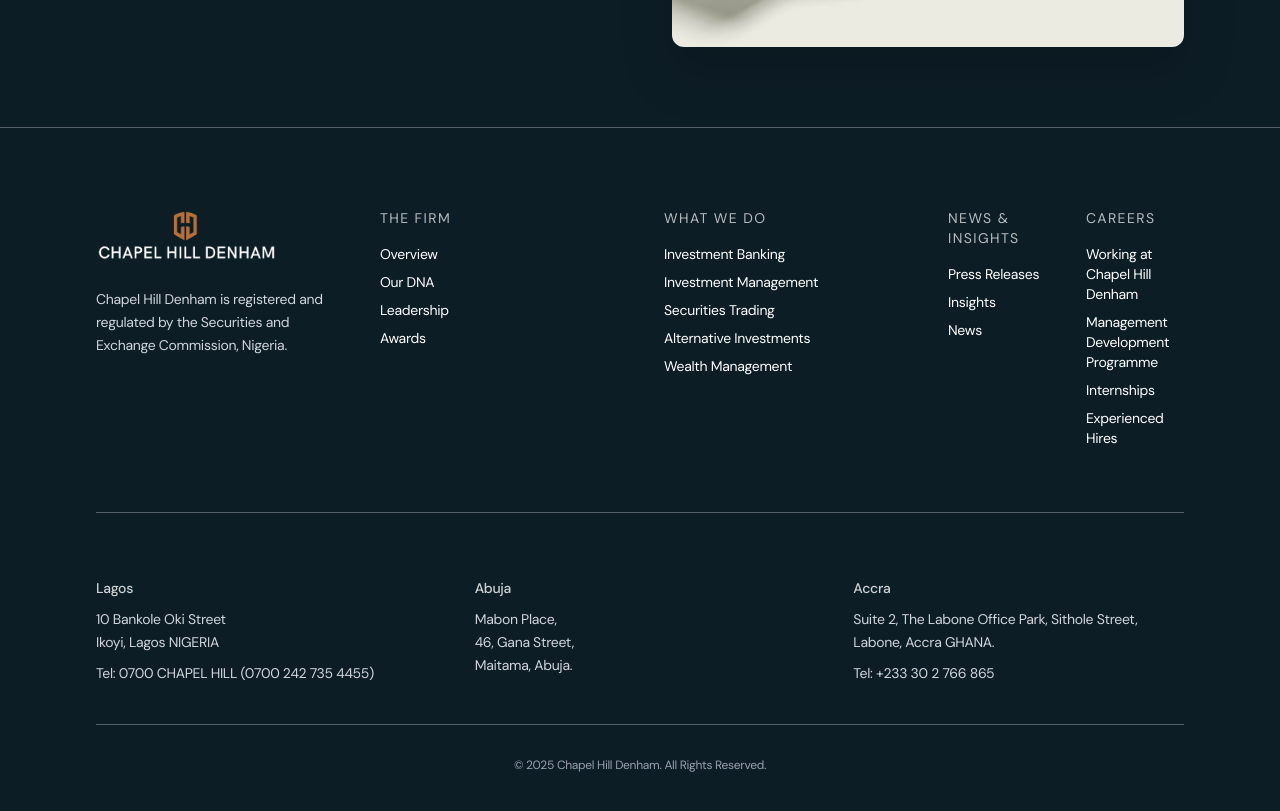
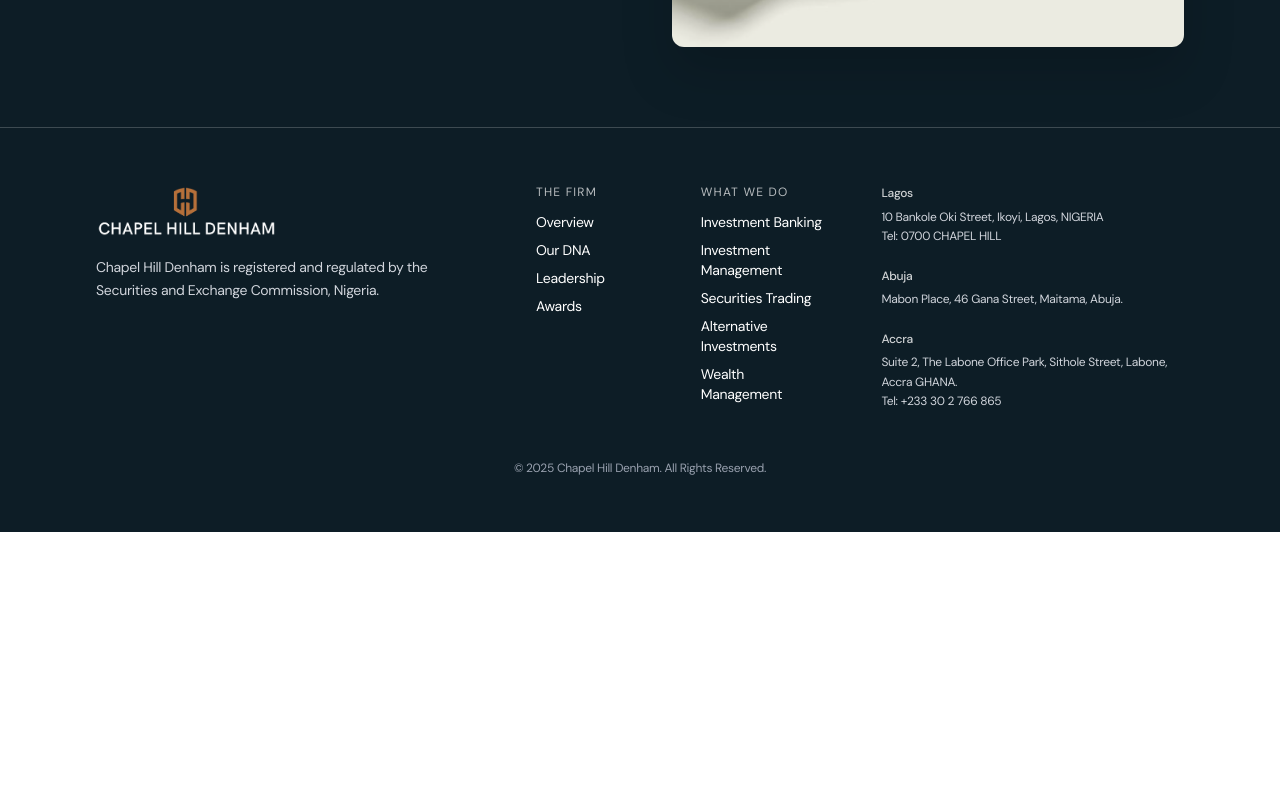
Before and after one commit to Edward-Ijeruh/chapelhill, a React (Vite) app: page / in a window 1280 px wide. Shown: the part 5960-6771 px from the top of the page. After the commit the page ends 6492 px from the top, so only its background shows below. Built offline with nearby package versions, Linux system fonts and the light colour scheme.

Commit message:
Reduce Footer content

```diff
--- a/src/Components/Footer.tsx
+++ b/src/Components/Footer.tsx
@@ -3,178 +3,87 @@
 export default function Footer() {
   return (
     <footer
-      className="bg-[#0d1d26] text-white pt-20 pb-10 px-6 md:px-12 lg:px-24 border-t border-white/30"
-      style={{
-        fontFamily: '"DM Sans", sans-serif',
-        letterSpacing: "-0.3px",
-      }}
+      className="bg-[#0d1d26] text-white py-14 px-6 md:px-12 lg:px-24 border-t border-white/20"
+      style={{ fontFamily: '"DM Sans", sans-serif', letterSpacing: "-0.3px" }}
     >
-      <div className="max-w-7xl mx-auto">
-        {/* Top area */}
-        <div className="grid md:grid-cols-4 gap-12 pb-16 border-b border-white/30">
-          {/* Logo */}
-          <div>
-            <img src={NavLogo} alt="Logo" className="h-14 w-auto mb-6" />
-            <p className="text-sm text-gray-300 max-w-xs leading-relaxed">
+      <div className="max-w-7xl mx-auto space-y-12">
+        <div className="flex flex-col md:flex-row justify-between gap-14">
+          {/* Left side*/}
+          <div className="max-w-sm">
+            <img src={NavLogo} alt="Logo" className="h-14 w-auto mb-4" />
+            <p className="text-sm text-gray-300 leading-relaxed">
               Chapel Hill Denham is registered and regulated by the Securities
               and Exchange Commission, Nigeria.
             </p>
           </div>
 
-          {/* The Firm */}
+          {/* Middle */}
+          <div className="grid grid-cols-2 gap-10 text-sm">
             <div>
-            <h4 className="text-sm tracking-widest mb-4 text-white/70 uppercase">
+              <h4 className="text-white/70 uppercase text-xs mb-3 tracking-widest">
                 The Firm
               </h4>
-            <ul className="space-y-2 text-sm">
-              <li>
+              <ul className="space-y-2">
+                {["Overview", "Our DNA", "Leadership", "Awards"].map((item) => (
+                  <li key={item}>
                     <a href="#" className="hover:text-gray-300 transition">
-                  Overview
+                      {item}
                     </a>
                   </li>
-              <li>
-                <a href="#" className="hover:text-gray-300 transition">
-                  Our DNA
-                </a>
-              </li>
-              <li>
-                <a href="#" className="hover:text-gray-300 transition">
-                  Leadership
-                </a>
-              </li>
-              <li>
-                <a href="#" className="hover:text-gray-300 transition">
-                  Awards
-                </a>
-              </li>
-            </ul>
-          </div>
-
-          {/* What We Do */}
-          <div>
-            <h4 className="text-sm tracking-widest mb-4 text-white/70 uppercase">
-              What We Do
-            </h4>
-            <ul className="space-y-2 text-sm">
-              <li>
-                <a href="#" className="hover:text-gray-300 transition">
-                  Investment Banking
-                </a>
-              </li>
-              <li>
-                <a href="#" className="hover:text-gray-300 transition">
-                  Investment Management
-                </a>
-              </li>
-              <li>
-                <a href="#" className="hover:text-gray-300 transition">
-                  Securities Trading
-                </a>
-              </li>
-              <li>
-                <a href="#" className="hover:text-gray-300 transition">
-                  Alternative Investments
-                </a>
-              </li>
-              <li>
-                <a href="#" className="hover:text-gray-300 transition">
-                  Wealth Management
-                </a>
-              </li>
-            </ul>
-          </div>
-
-          {/* News & Careers */}
-          <div className="grid grid-cols-2 gap-10">
-            <div>
-              <h4 className="text-sm tracking-widest mb-4 text-white/70 uppercase">
-                News & Insights
-              </h4>
-              <ul className="space-y-2 text-sm">
-                <li>
-                  <a href="#" className="hover:text-gray-300 transition">
-                    Press Releases
-                  </a>
-                </li>
-                <li>
-                  <a href="#" className="hover:text-gray-300 transition">
-                    Insights
-                  </a>
-                </li>
-                <li>
-                  <a href="#" className="hover:text-gray-300 transition">
-                    News
-                  </a>
-                </li>
+                ))}
               </ul>
             </div>
 
             <div>
-              <h4 className="text-sm tracking-widest mb-4 text-white/70 uppercase">
-                Careers
+              <h4 className="text-white/70 uppercase text-xs mb-3 tracking-widest">
+                What We Do
               </h4>
-              <ul className="space-y-2 text-sm">
-                <li>
+              <ul className="space-y-2">
+                {[
+                  "Investment Banking",
+                  "Investment Management",
+                  "Securities Trading",
+                  "Alternative Investments",
+                  "Wealth Management",
+                ].map((item) => (
+                  <li key={item}>
                     <a href="#" className="hover:text-gray-300 transition">
-                    Working at Chapel Hill Denham
+                      {item}
                     </a>
                   </li>
-                <li>
-                  <a href="#" className="hover:text-gray-300 transition">
-                    Management Development Programme
-                  </a>
-                </li>
-                <li>
-                  <a href="#" className="hover:text-gray-300 transition">
-                    Internships
-                  </a>
-                </li>
-                <li>
-                  <a href="#" className="hover:text-gray-300 transition">
-                    Experienced Hires
-                  </a>
-                </li>
+                ))}
               </ul>
+            </div>
+          </div>
+
+          {/* Right side */}
+          <div className="text-[12px] text-gray-300 leading-relaxed space-y-5 max-w-xs">
+            <div>
+              <h4 className="text-white/80 font-medium mb-1">Lagos</h4>
+              <p>
+                10 Bankole Oki Street, Ikoyi, Lagos, NIGERIA <br />
+                Tel: 0700 CHAPEL HILL
+              </p>
+            </div>
+
+            <div>
+              <h4 className="text-white/80 font-medium mb-1">Abuja</h4>
+              <p>Mabon Place, 46 Gana Street, Maitama, Abuja.</p>
+            </div>
+
+            <div>
+              <h4 className="text-white/80 font-medium mb-1">Accra</h4>
+              <p>
+                Suite 2, The Labone Office Park, Sithole Street, Labone, Accra
+                GHANA. <br />
+                Tel: +233 30 2 766 865
+              </p>
             </div>
           </div>
         </div>
 
-        {/* Offices */}
-        <div className="grid md:grid-cols-3 gap-12 pt-16 pb-10 border-b border-white/30 text-sm leading-relaxed text-gray-300">
-          <div>
-            <h4 className="text-white/80 font-medium mb-2">Lagos</h4>
-            <p>
-              10 Bankole Oki Street
-              <br />
-              Ikoyi, Lagos NIGERIA
-            </p>
-            <p className="mt-2">Tel: 0700 CHAPEL HILL (0700 242 735 4455)</p>
-          </div>
-
-          <div>
-            <h4 className="text-white/80 font-medium mb-2">Abuja</h4>
-            <p>
-              Mabon Place,
-              <br />
-              46, Gana Street,
-              <br />
-              Maitama, Abuja.
-            </p>
-          </div>
-
-          <div>
-            <h4 className="text-white/80 font-medium mb-2">Accra</h4>
-            <p>
-              Suite 2, The Labone Office Park, Sithole Street,
-              <br />
-              Labone, Accra GHANA.
-            </p>
-            <p className="mt-2">Tel: +233 30 2 766 865</p>
-          </div>
-        </div>
-
         {/* Bottom */}
-        <div className="pt-8 text-center text-xs text-gray-400">
+        <div className="text-center text-xs text-gray-400">
           © {new Date().getFullYear()} Chapel Hill Denham. All Rights Reserved.
         </div>
       </div>
--- a/src/Components/Navbar.tsx
+++ b/src/Components/Navbar.tsx
@@ -3,6 +3,7 @@
 import { ChevronDown, Globe, Menu, X } from "lucide-react";
 import NavLogo from "../assets/images/logo/chapel-hill-denham-logo-retina-white-version.png";
 
+// Menu items
 const menuItems = [
   {
     label: "The Firm",
@@ -11,11 +12,36 @@
   {
     label: "What We Do",
     dropdown: [
-      "Investment Banking",
-      "Investment Management",
-      "Securities Trading",
-      "Alternative Investments",
-      "Wealth Management",
+      {
+        title: "Investment Banking",
+        description:
+          "Chapel Hill has closed more investment banking transactions than any other firm in Nigeria with over 370 transactions worth over ₦51.2 Trillion.",
+        link: "#",
+      },
+      {
+        title: "Investment Management",
+        description:
+          "Chapel Hill is Nigeria's leading asset manager creating long-term value for our clients through our investment and risk management expertise.",
+        link: "#",
+      },
+      {
+        title: "Securities Trading & Research",
+        description:
+          "Chapel Hill is one of the top broking firms in Nigeria and given the strength of our team, we are the preferred choice for clients.",
+        link: "#",
+      },
+      {
+        title: "Alternative Investments",
+        description:
+          "Our proven history of success underscores our position as a leader in the alternative investment space.",
+        link: "#",
+      },
+      {
+        title: "Wealth Management",
+        description:
+          "We excel in providing comprehensive wealth management solutions tailored to the unique needs of our clients. Our approach is rooted in a deep commitment to understanding our clients’ financial landscape, values, and long-term objectives.",
+        link: "#",
+      },
     ],
   },
   {
@@ -28,7 +54,7 @@
   {
     label: "Careers",
     dropdown: [
-      "Working at Chepel Hill Denham",
+      "Working at Chapel Hill Denham",
       "Management Development Programme",
       "Internships",
       "Experienced Hires",
@@ -42,18 +68,21 @@
 export default function Navbar() {
   const [mobileOpen, setMobileOpen] = useState(false);
   const [openDropdown, setOpenDropdown] = useState<string | null>(null);
+  const [openService, setOpenService] = useState<string | null>(null);
+  const [openServiceMobile, setOpenServiceMobile] = useState<string | null>(
+    null
+  );
   const [country, setCountry] = useState("Nigeria");
-
   const navRef = useRef<HTMLDivElement | null>(null);
 
-  // Listens to clicks outside dropdowns
   useEffect(() => {
     const handleClickOutside = (e: MouseEvent) => {
       if (navRef.current && !navRef.current.contains(e.target as Node)) {
         setOpenDropdown(null);
+        setOpenService(null);
+        setOpenServiceMobile(null);
       }
     };
-
     document.addEventListener("mousedown", handleClickOutside);
     return () => document.removeEventListener("mousedown", handleClickOutside);
   }, []);
@@ -62,16 +91,12 @@
     <nav
       ref={navRef}
       className="fixed top-0 left-0 w-full z-50 bg-[#0d1d26] border-b border-white/10"
-      style={{
-        fontFamily: '"DM Sans", sans-serif',
-        letterSpacing: "-0.5px",
-      }}
+      style={{ fontFamily: '"DM Sans", sans-serif', letterSpacing: "-0.5px" }}
     >
       <div className="max-w-7xl mx-auto px-4 flex items-center justify-between h-16">
-        {/* Logo */}
         <img src={NavLogo} alt="Logo" className="h-12 w-auto" />
 
-        {/* Desktop Menu */}
+        {/* Desktop menu */}
         <ul className="hidden md:flex items-center space-x-8 text-sm font-medium">
           {menuItems.map((item) => (
             <li key={item.label} className="relative">
@@ -87,14 +112,13 @@
                 {item.dropdown && (
                   <ChevronDown
                     size={14}
-                    className={`${
+                    className={`transition-transform ${
                       openDropdown === item.label ? "rotate-180" : ""
-                    } transition-transform`}
+                    }`}
                   />
                 )}
               </button>
 
-              {/* Desktop Dropdown */}
               <AnimatePresence>
                 {item.dropdown && openDropdown === item.label && (
                   <motion.div
@@ -102,9 +126,14 @@
                     animate={{ opacity: 1, y: 0 }}
                     exit={{ opacity: 0, y: 6 }}
                     transition={{ duration: 0.18 }}
-                    className="absolute bg-[#0d1d26] border border-white/10 mt-3 py-2 w-52 shadow-lg"
+                    className={`absolute left-0 mt-3 shadow-xl border border-white/10 bg-[#0d1d26] ${
+                      item.label === "What We Do"
+                        ? "w-[420px] p-3"
+                        : "py-2 w-52"
+                    }`}
                   >
-                    {item.dropdown.map((sub) => (
+                    {typeof item.dropdown[0] === "string" &&
+                      item.dropdown.map((sub: any) => (
                         <a
                           key={sub}
                           href="#"
@@ -113,24 +142,74 @@
                           {sub}
                         </a>
                       ))}
+
+                    {typeof item.dropdown[0] === "object" &&
+                      item.dropdown.map((service: any) => (
+                        <div
+                          key={service.title}
+                          className="border-b border-white/10 last:border-none"
+                        >
+                          <button
+                            onClick={() =>
+                              setOpenService(
+                                openService === service.title
+                                  ? null
+                                  : service.title
+                              )
+                            }
+                            className="w-full text-left py-3 px-2 flex justify-between items-center"
+                          >
+                            <span className="text-sm font-medium">
+                              {service.title}
+                            </span>
+                            <ChevronDown
+                              size={14}
+                              className={`transition-transform ${
+                                openService === service.title
+                                  ? "rotate-180"
+                                  : ""
+                              }`}
+                            />
+                          </button>
+
+                          <AnimatePresence>
+                            {openService === service.title && (
+                              <motion.div
+                                initial={{ height: 0, opacity: 0 }}
+                                animate={{ height: "auto", opacity: 1 }}
+                                exit={{ height: 0, opacity: 0 }}
+                                className="px-2 pb-4 text-xs text-gray-300 leading-relaxed overflow-hidden"
+                              >
+                                <p className="mb-3">{service.description}</p>
+                                <a
+                                  href={service.link}
+                                  className="inline-block border border-white px-4 py-1.5 rounded-full text-xs hover:bg-white hover:text-[#0d1d26] transition cursor-pointer"
+                                >
+                                  Learn more
+                                </a>
+                              </motion.div>
+                            )}
+                          </AnimatePresence>
+                        </div>
+                      ))}
                   </motion.div>
                 )}
               </AnimatePresence>
             </li>
           ))}
 
-          {/* Country Toggle */}
+          {/* Country toggle button */}
           <button
             onClick={() =>
               setCountry(country === "Nigeria" ? "Ghana" : "Nigeria")
             }
-            className="flex items-center gap-2 px-4 py-2 rounded-full text-sm border border-white/30 transition-all duration-300 hover:bg-white hover:text-[#0d1d26] cursor-pointer"
+            className="flex items-center gap-2 px-4 py-2 rounded-full text-sm border border-white/30 hover:bg-white hover:text-[#0d1d26] transition cursor-pointer"
           >
             <Globe size={16} /> {country}
           </button>
         </ul>
 
-        {/* Mobile Menu Button */}
+        {/* Mobile hamburger */}
         <button
           onClick={() => setMobileOpen(!mobileOpen)}
           className="md:hidden text-white"
@@ -141,14 +220,13 @@
         </button>
       </div>
 
-      {/* Mobile Menu */}
+      {/* Mobile menu */}
       <AnimatePresence>
         {mobileOpen && (
           <motion.div
             initial={{ height: 0, opacity: 0 }}
             animate={{ height: "auto", opacity: 1 }}
             exit={{ height: 0, opacity: 0 }}
-            transition={{ duration: 0.25 }}
             className="md:hidden px-6 py-4 space-y-2 bg-[#0d1d26] border-t border-white/10 text-sm overflow-hidden"
           >
             {menuItems.map((item) => (
@@ -172,16 +250,17 @@
                   )}
                 </button>
 
-                {/* Mobile Dropdown */}
                 <AnimatePresence>
                   {item.dropdown && openDropdown === item.label && (
                     <motion.div
                       initial={{ height: 0, opacity: 0 }}
                       animate={{ height: "auto", opacity: 1 }}
                       exit={{ height: 0, opacity: 0 }}
-                      className="ml-4 border-l border-white/20 pl-3 space-y-1 overflow-hidden"
+                      className="ml-4 border-l border-white/20 pl-3 space-y-3 overflow-hidden"
                     >
-                      {item.dropdown.map((sub) => (
+                      {/* Normal mobile items */}
+                      {typeof item.dropdown[0] === "string" &&
+                        item.dropdown.map((sub: any) => (
                           <a
                             key={sub}
                             href="#"
@@ -190,18 +269,67 @@
                             {sub}
                           </a>
                         ))}
+
+                      {/* Mobile accordion for "WHAT WE DO" */}
+                      {typeof item.dropdown[0] === "object" &&
+                        item.dropdown.map((service: any) => (
+                          <div
+                            key={service.title}
+                            className="border-b border-white/10 pb-2"
+                          >
+                            <button
+                              onClick={() =>
+                                setOpenServiceMobile(
+                                  openServiceMobile === service.title
+                                    ? null
+                                    : service.title
+                                )
+                              }
+                              className="w-full flex justify-between items-center py-2"
+                            >
+                              <span className="text-sm">{service.title}</span>
+                              <ChevronDown
+                                size={14}
+                                className={`transition-transform ${
+                                  openServiceMobile === service.title
+                                    ? "rotate-180"
+                                    : ""
+                                }`}
+                              />
+                            </button>
+
+                            <AnimatePresence>
+                              {openServiceMobile === service.title && (
+                                <motion.div
+                                  initial={{ height: 0, opacity: 0 }}
+                                  animate={{ height: "auto", opacity: 1 }}
+                                  exit={{ height: 0, opacity: 0 }}
+                                  className="text-xs text-gray-300 leading-relaxed pb-3 pr-4 overflow-hidden"
+                                >
+                                  <p className="mb-2">{service.description}</p>
+                                  <a
+                                    href={service.link}
+                                    className="inline-block border border-white px-3 py-1 rounded-full text-xs hover:bg-white hover:text-[#0d1d26] transition cursor-pointer"
+                                  >
+                                    Learn more
+                                  </a>
+                                </motion.div>
+                              )}
+                            </AnimatePresence>
+                          </div>
+                        ))}
                     </motion.div>
                   )}
                 </AnimatePresence>
               </div>
             ))}
 
-            {/* Country Toggle */}
+            {/* Country toggle button */}
             <button
               onClick={() =>
                 setCountry(country === "Nigeria" ? "Ghana" : "Nigeria")
               }
-              className="flex items-center justify-center gap-2 px-4 py-2 border border-white/30 rounded-full transition-all duration-300 mt-3"
+              className="flex items-center justify-center gap-2 px-4 py-2 border border-white/30 rounded-full transition mt-3"
             >
               <Globe size={16} /> {country}
             </button>
--- a/src/pages/HomePage.tsx
+++ b/src/pages/HomePage.tsx
@@ -109,7 +109,7 @@
           transition={{ duration: 0.9, ease: "easeOut" }}
           viewport={{ once: true }}
         >
-          {/* Founder Image */}
+          {/* Founder image */}
           <motion.div
             initial={{ opacity: 0, y: 30 }}
             whileInView={{ opacity: 1, y: 0 }}
```
Lines whose indentation alone changed are shown as unchanged.
